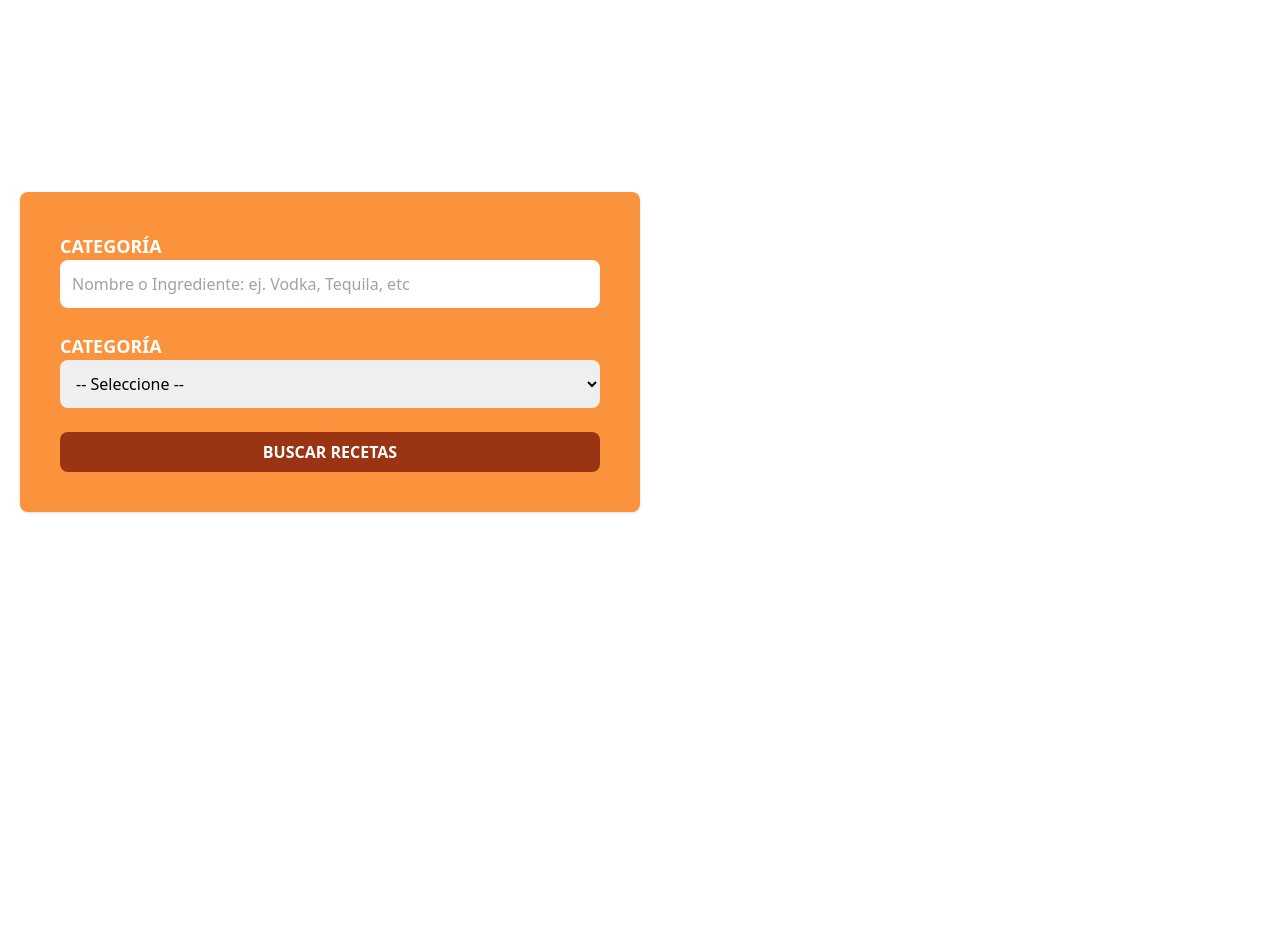
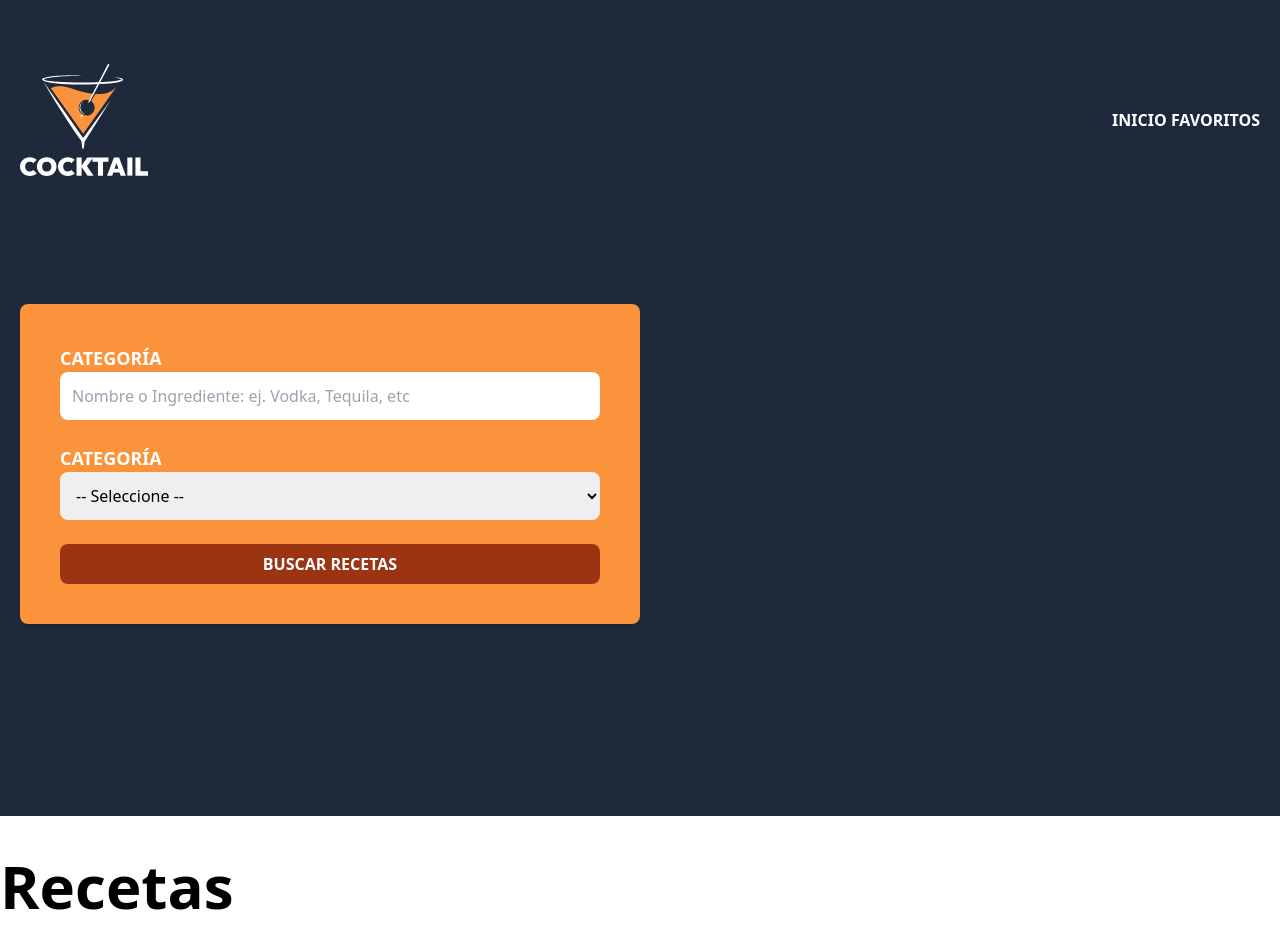
Before and after one commit to Leomiguel19/bebidas-vue, a Vue app: page / in a window 1280 px wide. Before the commit the page ends 800 px from the top, so only its background shows below. Built offline with nearby package versions, Linux system fonts and the light colour scheme.

Commit message:
Añadir página de favoritos y routing entre páginas

```diff
--- a/src/App.vue
+++ b/src/App.vue
@@ -1,8 +1,13 @@
 <script setup>
+  import { RouterView } from 'vue-router';
   import Header from './components/Header.vue';
 
 </script>
 
 <template>
   <Header/>
+
+  <main class="container mx-auto mt-10">
+    <RouterView/>
+  </main>
 </template>
--- a/src/components/Header.vue
+++ b/src/components/Header.vue
@@ -1,10 +1,38 @@
 <script setup>
-
+    import { RouterLink } from 'vue-router'
 </script>
 <template>
-    <header>
+    <header
+        class="bg-slate-800"
+    >
         <div class="mx-auto container px-5 py-16">
             <div>
+                <div class="flex justify-between items-center">
+                    <div>
+                        <RouterLink
+                            :to="{name: 'inicio'}"
+                        >
+                            <img class="w-32" src="/img/logo.svg" alt="Logo"/>
+                        </RouterLink>
+                    </div>
+
+                    <nav>
+                        <RouterLink
+                            :to="{name: 'inicio'}"
+                            class="text-white uppercase font-bold"
+                            active-class="text-orange-500"
+                        >
+                            Inicio
+                        </RouterLink>
+                        <RouterLink
+                            :to="{name: 'favoritos'}"
+                            class="text-white uppercase font-bold"
+                            active-class="text-orange-500"
+                        >
+                            Favoritos
+                        </RouterLink>
+                    </nav>
+                </div>
             </div>
 
             <form
--- a/src/router/index.js
+++ b/src/router/index.js
@@ -1,8 +1,19 @@
 import { createRouter, createWebHistory } from 'vue-router'
+import InicioView from '@/views/InicioView.vue'
 
 const router = createRouter({
   history: createWebHistory(import.meta.env.BASE_URL),
   routes: [
+    {
+      path: '/',
+      name: 'inicio',
+      component: InicioView
+    },
+    {
+      path: '/favoritos',
+      name: 'favoritos',
+      component: () => import('../views/FavoritosView.vue')
+    },
   ]
 })
 
--- /dev/null
+++ b/src/views/FavoritosView.vue
@@ -0,0 +1,6 @@
+<script setup>
+
+</script>
+<template>
+    <div class="text-6xl font-extrabold">Favoritos</div>
+</template>
--- /dev/null
+++ b/src/views/InicioView.vue
@@ -0,0 +1,6 @@
+<script setup>
+
+</script>
+<template>
+    <div class="text-6xl font-extrabold">Recetas</div>
+</template>
```
